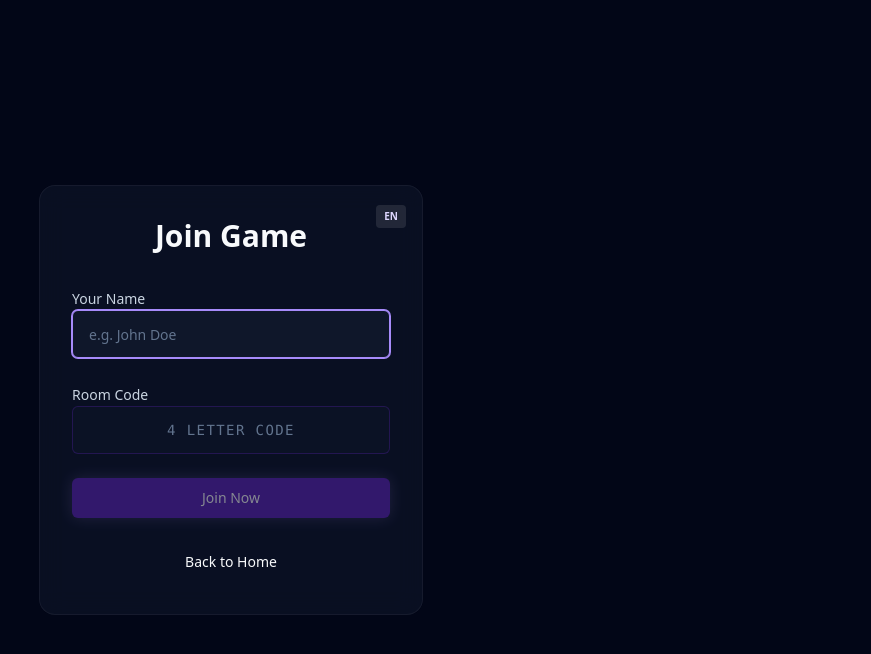
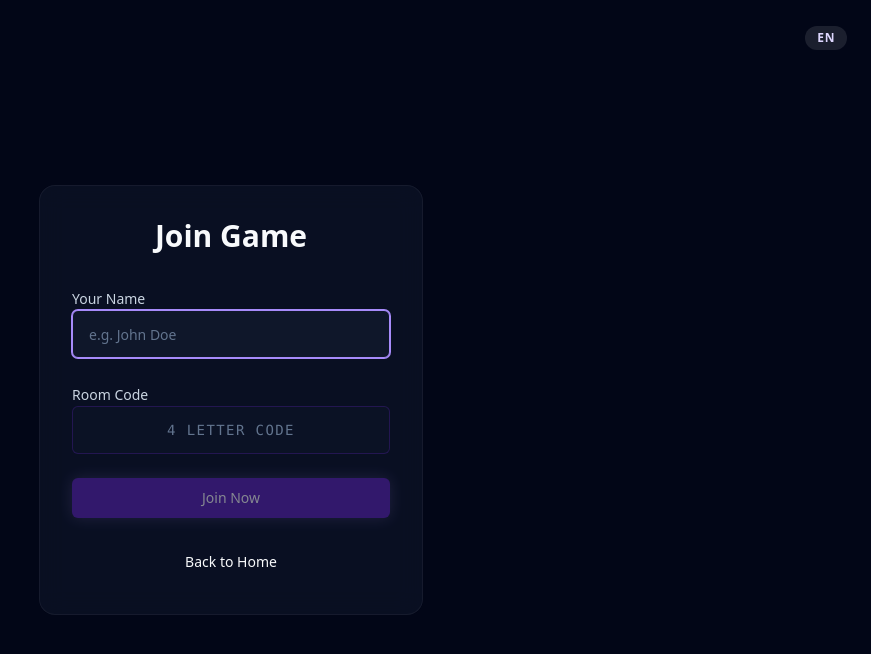
Before and after one commit to R3xzzz/werewolf-irl, a Next.js app: page /join in a window 1280 px wide. Shown: the top 654 px of the page, without its empty margins (409-1280 px from the left). Built offline with nearby package versions, Linux system fonts and the light colour scheme; no server answers.

Commit message:
updatebahasa

```diff
--- a/src/app/host/create/page.tsx
+++ b/src/app/host/create/page.tsx
@@ -72,16 +72,17 @@ export default function CreateRoomPage() {
 
   return (
     <div className="min-h-screen flex flex-col items-center justify-center px-6">
+      <div className="absolute top-6 right-6 z-50">
+        <button onClick={toggleLang} className="text-xs bg-white/10 px-3 py-1 rounded-full cursor-pointer hover:bg-white/20 transition font-bold uppercase tracking-wider text-moon-200">
+          {lang === 'en' ? 'EN' : 'ID'}
+        </button>
+      </div>
+
       <motion.div
         className="w-full max-w-sm glass-panel p-8 rounded-2xl relative"
         initial={{ opacity: 0, y: 20 }}
         animate={{ opacity: 1, y: 0 }}
       >
-        <div className="absolute top-4 right-4">
-          <button onClick={toggleLang} className="text-[10px] bg-white/10 px-2 py-1 rounded cursor-pointer hover:bg-white/20 transition font-bold uppercase text-moon-200">
-            {lang.toUpperCase()}
-          </button>
-        </div>
 
         <h1 className="font-serif text-3xl font-bold text-center mb-2">{lang === 'en' ? 'Create Room' : 'Buat Room'}</h1>
         <p className="text-center text-slate-400 text-sm mb-8">{lang === 'en' ? 'You will be the moderator for this game.' : 'Kamu akan menjadi moderator untuk game ini.'}</p>
--- a/src/app/join/page.tsx
+++ b/src/app/join/page.tsx
@@ -81,16 +81,17 @@ export default function JoinRoomPage() {
 
   return (
     <div className="min-h-screen flex flex-col items-center justify-center px-6">
+      <div className="absolute top-6 right-6 z-50">
+        <button onClick={toggleLang} className="text-xs bg-white/10 px-3 py-1 rounded-full cursor-pointer hover:bg-white/20 transition font-bold uppercase tracking-wider text-moon-200">
+          {lang === 'en' ? 'EN' : 'ID'}
+        </button>
+      </div>
+
       <motion.div
         className="w-full max-w-sm glass-panel p-8 rounded-2xl relative"
         initial={{ opacity: 0, scale: 0.95 }}
         animate={{ opacity: 1, scale: 1 }}
       >
-        <div className="absolute top-4 right-4">
-          <button onClick={toggleLang} className="text-[10px] bg-white/10 px-2 py-1 rounded cursor-pointer hover:bg-white/20 transition font-bold uppercase text-moon-200">
-            {lang.toUpperCase()}
-          </button>
-        </div>
 
         <h1 className="font-serif text-3xl font-bold text-center mb-8">{lang === 'en' ? 'Join Game' : 'Gabung Game'}</h1>
 
--- a/src/app/page.tsx
+++ b/src/app/page.tsx
@@ -19,13 +19,13 @@ export default function Home() {
         <div className="absolute top-[-10%] left-1/2 -translate-x-1/2 w-[600px] h-[600px] bg-moon-400/10 blur-[120px] rounded-full animate-pulse-slow pointer-events-none" />
       </div>
 
+      <div className="absolute top-6 right-6 z-50">
+        <button onClick={toggleLang} className="text-xs bg-white/10 px-3 py-1 rounded-full cursor-pointer hover:bg-white/20 transition font-bold uppercase tracking-wider text-moon-200">
+          {lang === 'en' ? 'EN' : 'ID'}
+        </button>
+      </div>
+
       <div className="relative z-10 w-full max-w-md px-6 flex flex-col items-center">
-          <div className="absolute top-4 right-4 z-50">
-            <button onClick={toggleLang} className="text-xs bg-white/10 px-3 py-1 rounded-full cursor-pointer hover:bg-white/20 transition font-bold uppercase tracking-wider text-moon-200">
-              {lang === 'en' ? 'EN' : 'ID'}
-            </button>
-          </div>
-
         <motion.div
           initial={{ opacity: 0, y: 20 }}
           animate={{ opacity: 1, y: 0 }}
```
